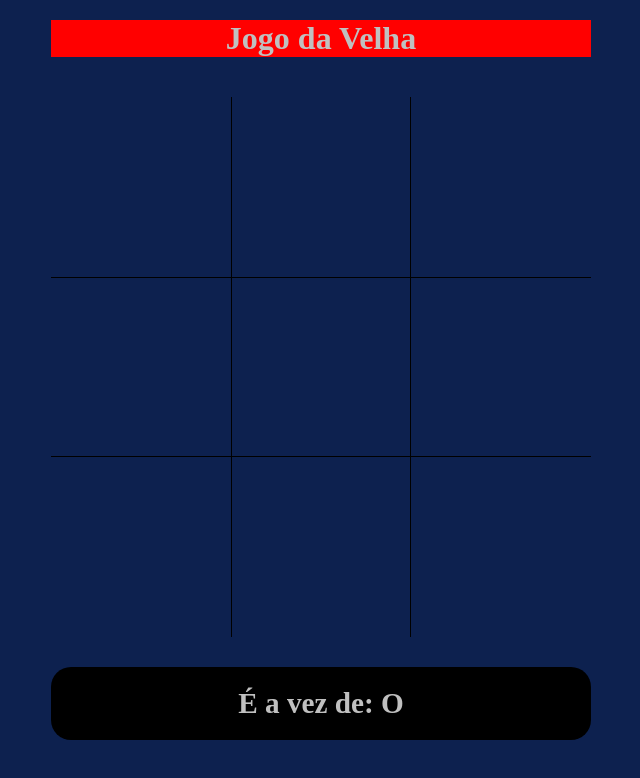
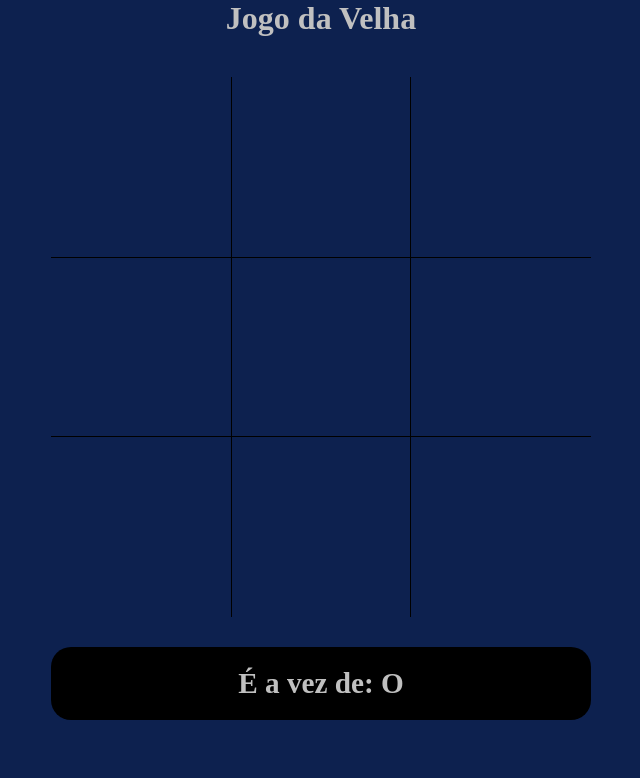
Before and after one commit to gabrielssconceicao/Tic-Tac-Toe, a React (Vite) app: page / in a window 1280 px wide. Shown: the top 778 px of the page, without its empty margins (319-959 px from the left). Built offline with nearby package versions, Linux system fonts and the light colour scheme.

Commit message:
correção css

```diff
--- a/src/Components/Board/Board.css
+++ b/src/Components/Board/Board.css
@@ -2,8 +2,16 @@
   height: fit-content;
   width: fit-content;
   margin: 0 auto;
+  color: #c0c0c0;
+
 }
 
+h1 {
+  text-align: center;
+  margin-bottom: 40px;
+  display: inline-block;
+  width: 100%;
+}
 .squares {
   display: grid;
   grid-template-columns: repeat(3, 1fr);
--- a/src/Components/Square/Square.css
+++ b/src/Components/Square/Square.css
@@ -1,16 +1,3 @@
-.board {
-  padding: 20px;
-  color: #c0c0c0;
-}
-
-h1 {
-  text-align: center;
-  margin-bottom: 40px;
-  background-color: red;
-  display: inline-block;
-  width: 100%;
-}
-
 .square {
   width: 180px;
   height: 180px;
```
